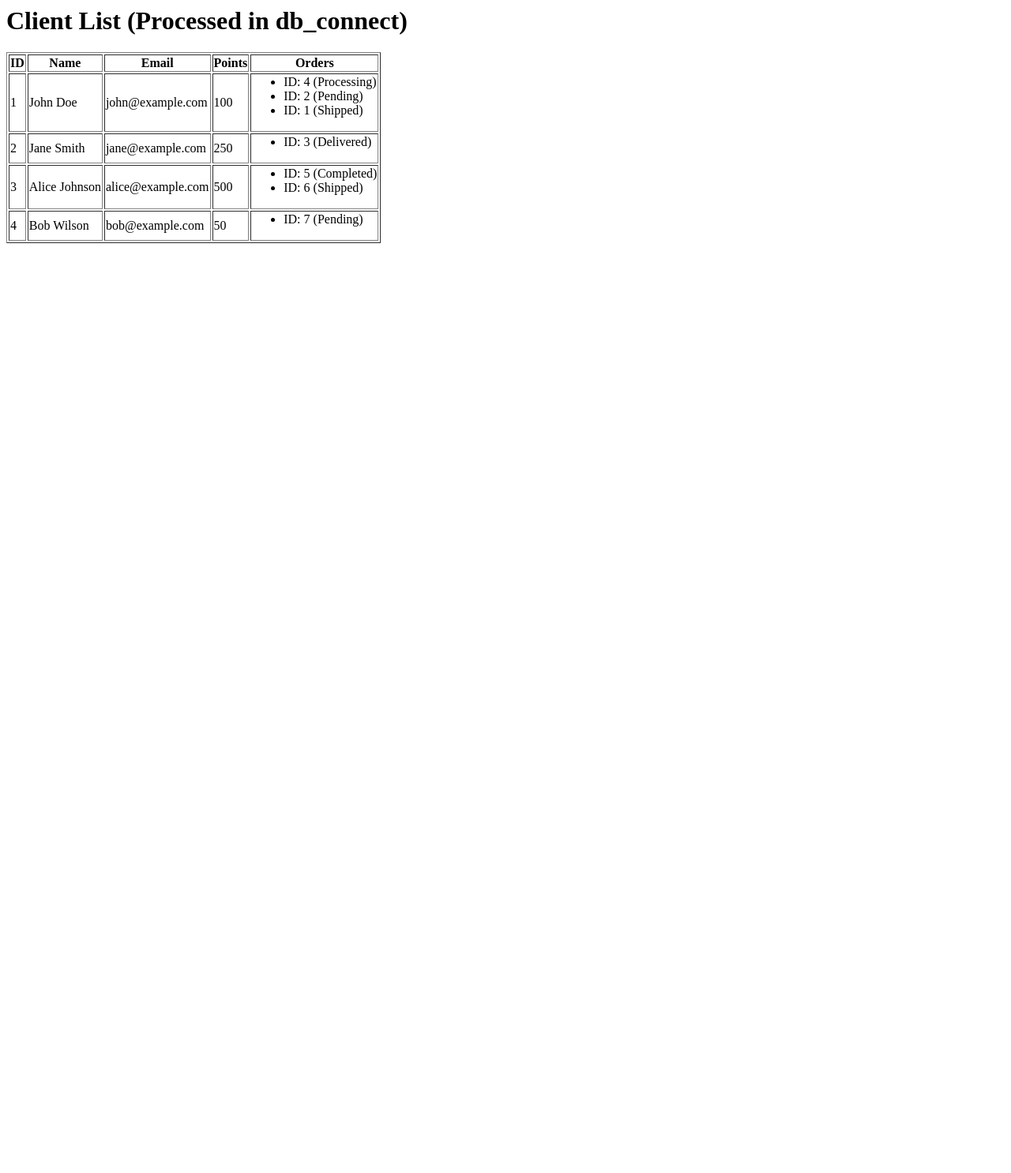
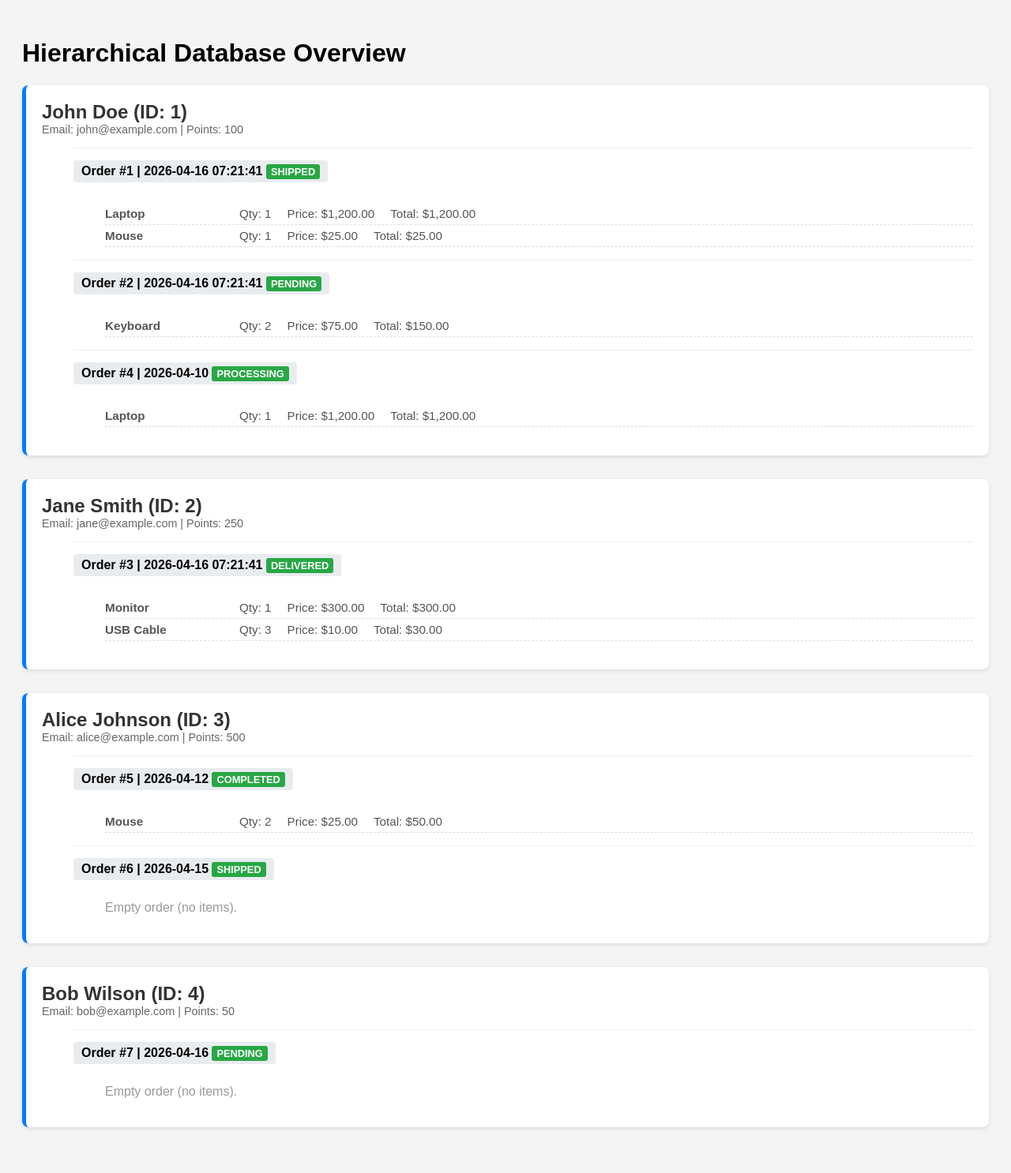
Before and after one commit to CrabVoid/gemini_test, a PHP site: page / in a window 1280 px wide. Shown: the whole page at 79% size. Before the commit the page ends 308 px from the top, so only its background shows below. Run offline with PHP 8.4, Linux system fonts and the light colour scheme; data comes from the database, SQL or seed files in the repository; both versions use the stored data as it was after the commit.

Commit message:
create a gui design for a more pleasing look

```diff
--- a/db_connect.php
+++ b/db_connect.php
@@ -7,38 +7,62 @@ try {
     $pdo->setAttribute(PDO::ATTR_ERRMODE, PDO::ERRMODE_EXCEPTION);
     $pdo->setAttribute(PDO::ATTR_DEFAULT_FETCH_MODE, PDO::FETCH_ASSOC);
 
-    // 1. The Query: Get all data in one hit (No N+1)
+    // Fetch EVERYTHING in one pass using JOINS
+    // (Still no N+1, just a bit more data to organize in PHP)
     $stmt = $pdo->query("
         SELECT
             c.id as client_id, c.firstname, c.lastname, c.email, c.points,
-            o.id as order_id, o.status, o.order_date
+            o.id as order_id, o.status as order_status, o.order_date,
+            oi.id as item_id, oi.quantity, oi.price_at_purchase,
+            p.name as product_name
         FROM clients c
         LEFT JOIN orders o ON c.id = o.client_id
+        LEFT JOIN order_items oi ON o.id = oi.order_id
+        LEFT JOIN products p ON oi.product_id = p.id
+        ORDER BY c.id, o.id, oi.id
     ");
     $rawData = $stmt->fetchAll();
 
-    // 2. Data Editing: Transform raw rows into a structured array
+    // Organize into a nested hierarchical structure
     $clients = [];
     foreach ($rawData as $row) {
         $cid = $row['client_id'];
+        $oid = $row['order_id'];
+        $iid = $row['item_id'];
 
-        // If this is the first time we see this client, initialize their entry
+        // Init Client
         if (!isset($clients[$cid])) {
             $clients[$cid] = [
-                'id' => $cid,
-                'name' => $row['firstname'] . ' ' . $row['lastname'],
-                'email' => $row['email'],
-                'points' => $row['points'],
+                'info' => [
+                    'id' => $cid,
+                    'name' => $row['firstname'] . ' ' . $row['lastname'],
+                    'email' => $row['email'],
+                    'points' => $row['points']
+                ],
                 'orders' => []
             ];
         }
 
-        // Add order info if it exists (LEFT JOIN might return NULL for orders)
-        if ($row['order_id']) {
-            $clients[$cid]['orders'][] = [
-                'id' => $row['order_id'],
-                'status' => $row['status']
-            ];
+        // Init/Add Order to Client
+        if ($oid) {
+            if (!isset($clients[$cid]['orders'][$oid])) {
+                $clients[$cid]['orders'][$oid] = [
+                    'id' => $oid,
+                    'status' => $row['order_status'],
+                    'date' => $row['order_date'],
+                    'items' => []
+                ];
+            }
+
+            // Add Item to Order
+            if ($iid) {
+                $clients[$cid]['orders'][$oid]['items'][] = [
+                    'id' => $iid,
+                    'product' => $row['product_name'],
+                    'qty' => $row['quantity'],
+                    'price' => $row['price_at_purchase']
+                ];
+            }
         }
     }
 } catch (PDOException $e) {
--- a/index.php
+++ b/index.php
@@ -1,36 +1,75 @@
-<?php
-// index.php
-require_once 'db_connect.php';
+<!DOCTYPE html>
+<html lang="en">
+<head>
+    <meta charset="UTF-8">
+    <title>Database Content - Hierarchical View</title>
+    <style>
+        body { font-family: sans-serif; background-color: #f4f4f4; padding: 20px; }
+        .client-card { background: #fff; border-radius: 8px; margin-bottom: 30px; padding: 20px; box-shadow: 0 2px 5px rgba(0,0,0,0.1); border-left: 5px solid #007bff; }
+        .client-info h2 { margin: 0; color: #333; }
+        .client-meta { color: #666; font-size: 0.9em; margin-bottom: 15px; }
 
-echo "<h1>Client List (Processed in db_connect)</h1>";
+        .order-section { margin-left: 40px; border-top: 1px solid #eee; padding-top: 15px; margin-top: 15px; }
+        .order-header { font-weight: bold; background: #e9ecef; padding: 5px 10px; border-radius: 4px; display: inline-block; margin-bottom: 10px; }
+        .order-status { font-size: 0.8em; text-transform: uppercase; padding: 2px 6px; border-radius: 3px; background: #28a745; color: #fff; }
 
-if (empty($clients)) {
-    echo "<p>No clients found.</p>";
-} else {
-    echo "<table border='1'>";
-    echo "<tr><th>ID</th><th>Name</th><th>Email</th><th>Points</th><th>Orders</th></tr>";
+        .items-list { margin-left: 40px; list-style: none; padding: 0; }
+        .item-row { display: flex; gap: 20px; padding: 5px 0; border-bottom: 1px dashed #ddd; font-size: 0.95em; }
+        .item-row span { color: #555; }
+        .item-product { font-weight: bold; min-width: 150px; }
+    </style>
+</head>
+<body>
 
-    // Single loop: Data is already processed and grouped
-    foreach ($clients as $client) {
-        echo "<tr>";
-        echo "<td>" . htmlspecialchars($client['id']) . "</td>";
-        echo "<td>" . htmlspecialchars($client['name']) . "</td>";
-        echo "<td>" . htmlspecialchars($client['email']) . "</td>";
-        echo "<td>" . htmlspecialchars($client['points']) . "</td>";
+<h1>Hierarchical Database Overview</h1>
 
-        echo "<td>";
-        if (empty($client['orders'])) {
-            echo "No orders";
-        } else {
-            echo "<ul>";
-            foreach ($client['orders'] as $order) {
-                echo "<li>ID: " . htmlspecialchars($order['id']) . " (" . htmlspecialchars($order['status']) . ")</li>";
-            }
-            echo "</ul>";
-        }
-        echo "</td>";
-        echo "</tr>";
-    }
-    echo "</table>";
-}
-?>
+<?php require_once 'db_connect.php'; ?>
+
+<?php if (empty($clients)): ?>
+    <p>No records found.</p>
+<?php else: ?>
+    <?php foreach ($clients as $client): ?>
+        <div class="client-card">
+            <!-- LEVEL 1: CLIENT -->
+            <div class="client-info">
+                <h2><?php echo htmlspecialchars($client['info']['name']); ?> (ID: <?php echo $client['info']['id']; ?>)</h2>
+                <div class="client-meta">
+                    Email: <?php echo htmlspecialchars($client['info']['email']); ?> | Points: <?php echo $client['info']['points']; ?>
+                </div>
+            </div>
+
+            <?php if (empty($client['orders'])): ?>
+                <p style="color: #999; margin-left: 40px;">No orders found for this client.</p>
+            <?php else: ?>
+                <?php foreach ($client['orders'] as $order): ?>
+                    <!-- LEVEL 2: ORDER -->
+                    <div class="order-section">
+                        <div class="order-header">
+                            Order #<?php echo $order['id']; ?> | <?php echo $order['date']; ?>
+                            <span class="order-status"><?php echo htmlspecialchars($order['status']); ?></span>
+                        </div>
+
+                        <?php if (empty($order['items'])): ?>
+                            <p style="color: #999; margin-left: 40px;">Empty order (no items).</p>
+                        <?php else: ?>
+                            <ul class="items-list">
+                                <?php foreach ($order['items'] as $item): ?>
+                                    <!-- LEVEL 3: ITEM -->
+                                    <li class="item-row">
+                                        <span class="item-product"><?php echo htmlspecialchars($item['product']); ?></span>
+                                        <span>Qty: <?php echo $item['qty']; ?></span>
+                                        <span>Price: $<?php echo number_format($item['price'], 2); ?></span>
+                                        <span>Total: $<?php echo number_format($item['qty'] * $item['price'], 2); ?></span>
+                                    </li>
+                                <?php endforeach; ?>
+                            </ul>
+                        <?php endif; ?>
+                    </div>
+                <?php endforeach; ?>
+            <?php endif; ?>
+        </div>
+    <?php endforeach; ?>
+<?php endif; ?>
+
+</body>
+</html>
```
Also changed, not shown: tasker.db.
